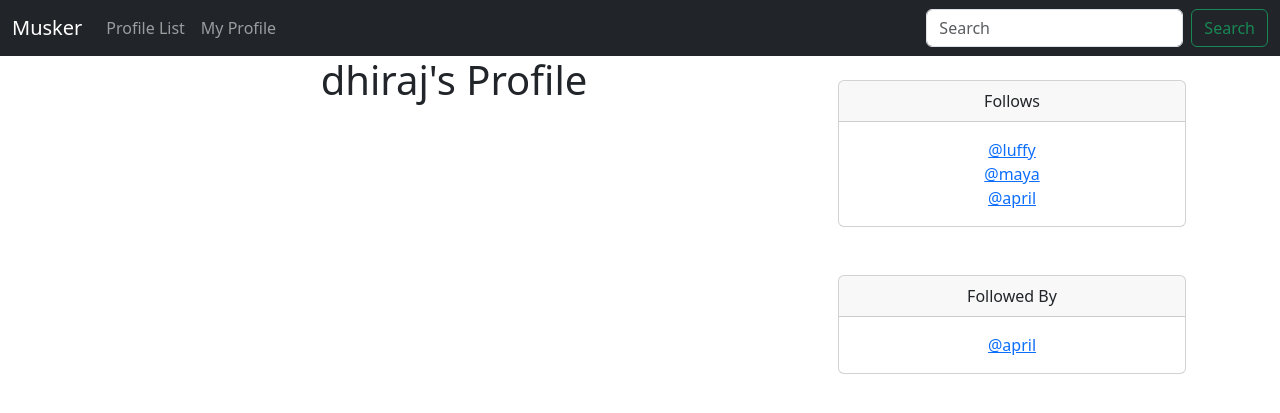
After one commit to basnetdhirajb/Musker, a Django app: page /profile/1 in a window 1280 px wide. The commit adds this page. Shown: the top 413 px of the page. Run offline with Django 4.2, Linux system fonts and the light colour scheme; a user stored in the database is signed in; data comes from the database, SQL or seed files in the repository; both versions use the stored data as it was after the commit.

Commit message:
added profile page and follow/unfollow

```diff
--- a/social/muskeer/models.py
+++ b/social/muskeer/models.py
@@ -1,6 +1,6 @@
 from django.db import models
 from django.contrib.auth.models import User
-from django.db.models.signals import post_save #after saving something, we went to do something
+from django.db.models.signals import post_save #after saving something, we want to do something
 from django.dispatch import receiver
 
 # Create your models here.
--- a/social/muskeer/templates/base.html
+++ b/social/muskeer/templates/base.html
@@ -1,20 +1,37 @@
-<!doctype html>
+<!DOCTYPE html>
 <html lang="en">
   <head>
-    <meta charset="utf-8">
-    <meta name="viewport" content="width=device-width, initial-scale=1">
+    <meta charset="utf-8" />
+    <meta name="viewport" content="width=device-width, initial-scale=1" />
     <title>Bootstrap demo</title>
-    <link href="https://cdn.jsdelivr.net/npm/bootstrap@5.3.1/dist/css/bootstrap.min.css" rel="stylesheet" integrity="sha384-4bw+/aepP/YC94hEpVNVgiZdgIC5+VKNBQNGCHeKRQN+PtmoHDEXuppvnDJzQIu9" crossorigin="anonymous">
+    <link
+      href="https://cdn.jsdelivr.net/npm/bootstrap@5.3.1/dist/css/bootstrap.min.css"
+      rel="stylesheet"
+      integrity="sha384-4bw+/aepP/YC94hEpVNVgiZdgIC5+VKNBQNGCHeKRQN+PtmoHDEXuppvnDJzQIu9"
+      crossorigin="anonymous"
+    />
   </head>
   <body>
-
     {% include 'navbar.html' %}
 
-    <div class = 'container'>
-        {% block content %}
-        {% endblock %}
+    <div class="container">
+      {% if messages %}
+        {% for message in messages %}
+        <div class="alert alert-warning alert-dismissible fade show" role="alert">
+          <strong>Holy guacamole!</strong> You should check in on some of those fields below.
+          <button type="button" class="btn-close" data-bs-dismiss="alert" aria-label="Close"></button>
+        </div>
+        {% endfor %}
+      {% endif %}
+
+      {% block content %}
+      {% endblock %}
     </div>
 
-    <script src="https://cdn.jsdelivr.net/npm/bootstrap@5.3.1/dist/js/bootstrap.bundle.min.js" integrity="sha384-HwwvtgBNo3bZJJLYd8oVXjrBZt8cqVSpeBNS5n7C8IVInixGAoxmnlMuBnhbgrkm" crossorigin="anonymous"></script>
+    <script
+      src="https://cdn.jsdelivr.net/npm/bootstrap@5.3.1/dist/js/bootstrap.bundle.min.js"
+      integrity="sha384-HwwvtgBNo3bZJJLYd8oVXjrBZt8cqVSpeBNS5n7C8IVInixGAoxmnlMuBnhbgrkm"
+      crossorigin="anonymous"
+    ></script>
   </body>
 </html>
--- a/social/muskeer/templates/navbar.html
+++ b/social/muskeer/templates/navbar.html
@@ -9,6 +9,11 @@
           <li class="nav-item">
             <a class="nav-link" href="{% url 'profiles' %}">Profile List</a>
           </li>
+          {% if user.is_authenticated %}
+          <li class="nav-item">
+            <a class="nav-link" href="{% url 'profile' request.user.id %}">My Profile</a>
+          </li>
+          {% endif %}
         </ul>
         <form class="d-flex" role="search">
           <input class="form-control me-2" type="search" placeholder="Search" aria-label="Search">
--- /dev/null
+++ b/social/muskeer/templates/profile.html
@@ -0,0 +1,56 @@
+{% extends 'base.html' %}
+
+{% block content %}
+
+{% if profile %}
+<div class="container text-center">
+    <div class="row">
+        <div class="col-8">
+            <h1>{{profile.user.username}}'s Profile</h1>
+        </div>
+        <div class="col-4">
+            <br>
+            <div class="card">
+                <div class="card-header">
+                    Follows
+                </div>
+                <div class="card-body">
+                    <p class="card-text">
+                        {% for following in profile.follows.all %}
+                        <a href="{% url 'profile' following.user.id %}"> @{{following}}<br /> </a>
+                        {% endfor %}
+                    </p>
+                </div>
+            </div>
+            <br><br>
+            <div class="card">
+                <div class="card-header">
+                    Followed By
+                </div>
+                <div class="card-body">
+                    <p class="card-text">
+                        {% for following in profile.followed_by.all %}
+                        <a href="{% url 'profile' following.user.id %}"> @{{following}}<br /> </a>
+                        {% endfor %}
+                    </p>
+                </div>
+            </div>
+            <br>
+
+            {% if profile.user.id != user.id %}
+            <form action="" method="POST">
+                {% csrf_token %}
+                {% if profile in user.profile.follows.all %}
+                <button class = "btn btn-outline-danger" name = "follow" value="unfollow" type = "submit">Unfollow @{{profile.user.username|lower}}</button>
+                {% else %}
+                <button class = "btn btn-outline-success" name = "follow" value = "follow" type = "submit" >Follow @{{profile.user.username|lower}}</button>
+
+                {% endif %}
+            {% endif %}
+
+            </form>
+        </div>
+    </div>
+    {% endif %}
+
+    {% endblock %}
--- a/social/muskeer/templates/profiles.html
+++ b/social/muskeer/templates/profiles.html
@@ -16,15 +16,17 @@
                   <div class="col-md-8">
                     <div class="card-body">
                       <h5 class="card-title">{{profile.user.username}}</h5>
-                      <p class="card-text">@{{profile.user.username|lower}}</p>
+                      <p class="card-text"><a href="{% url 'profile' profile.user.id %}">@{{profile.user.username|lower}}</a></p>
                       <br>
                       <p class="card-text"><small class="text-body-secondary">Last Updated {{profile.modifiedDate}}</small></p>
                     </div>
                   </div>
                 </div>
               </div>
+        {% endfor %}
 
-        {% endfor %}
+
+
    {% endif %}
 
 {% endblock %}
--- a/social/muskeer/urls.py
+++ b/social/muskeer/urls.py
@@ -4,4 +4,5 @@ from . import views
 urlpatterns = [
     path('', views.home, name = 'home'),
     path('profiles/', views.profiles, name = 'profiles'),
+    path('profile/<int:pk>', views.profile, name = 'profile'),
 ]
--- a/social/muskeer/views.py
+++ b/social/muskeer/views.py
@@ -1,13 +1,41 @@
 from django.shortcuts import render, redirect
 from .models import Profile
 from django.contrib.auth.decorators import login_required
+from django.contrib import messages
 
 # Create your views here.
 def home(request):
     return render(request, 'home.html',{})
 
-@login_required(login_url='/')
+#@login_required(login_url='/')
 def profiles(request):
-
+    if request.user.is_authenticated:
         profiles = Profile.objects.exclude(user = request.user)
         return render(request, 'profiles.html',{'profiles':profiles})
+    else:
+        messages.success(request,("You must be logged in to view this page"))
+        return redirect('home')
+
+def profile(request, pk):
+    if request.user.is_authenticated:
+        profile = Profile.objects.get(user = pk)
+
+        #POST form logic
+        if request.method == 'POST':
+            #Get current user profile
+            currentProfile = request.user.profile
+            action = request.POST['follow']
+
+            #Decide to follow or unfollow
+            if action == "unfollow":
+                currentProfile.follows.remove(profile)
+            else:
+                currentProfile.follows.add(profile)
+
+            #save the profile
+            currentProfile.save()
+
+        return render(request, 'profile.html', {'profile': profile})
+    else:
+        messages.success(request, ("You must be logged in to view this page"))
+        return redirect('home')
```
Also changed, not shown: social/db.sqlite3.
